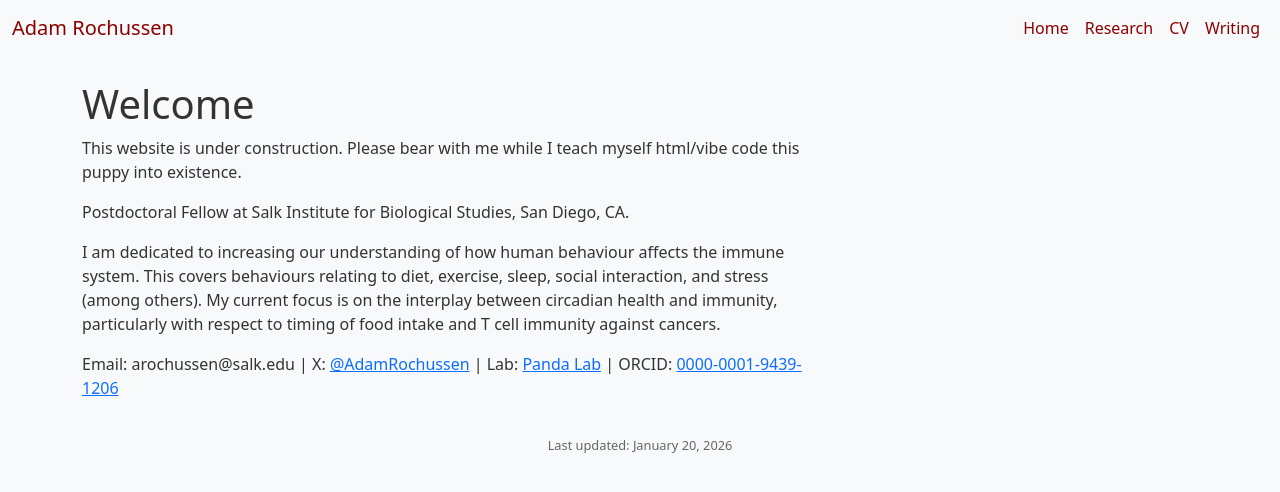
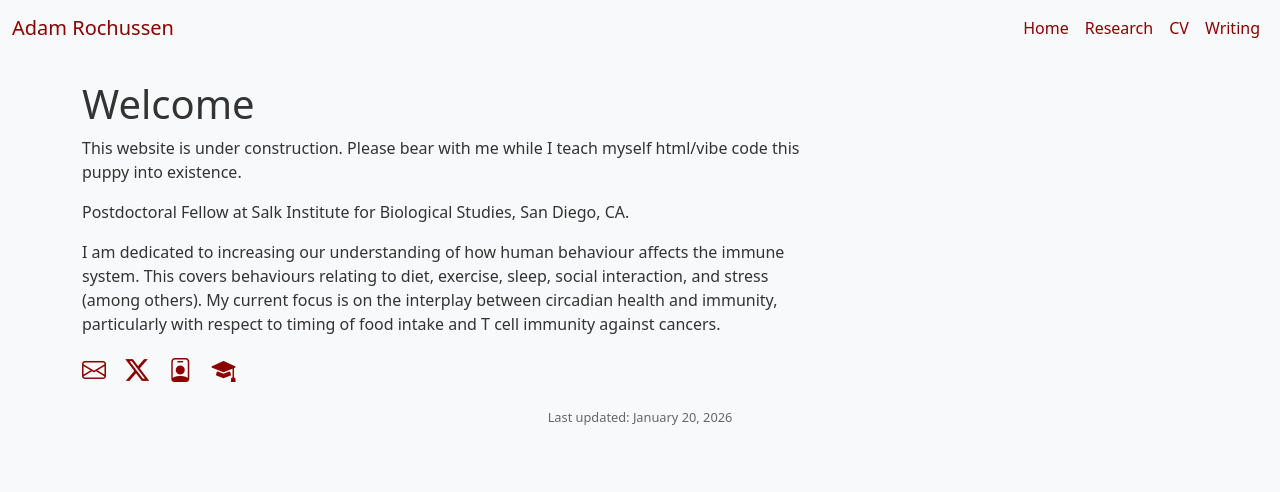
Before and after one commit to AdamRochussen/website, a plain HTML site: page index.html in a window 1280 px wide. Drawn offline with nearby package versions, Linux system fonts and the light colour scheme.

Commit message:
Update index.html

```diff
--- a/index.html
+++ b/index.html
@@ -5,11 +5,14 @@
     <meta name="viewport" content="width=device-width, initial-scale=1">
     <title>Adam Rochussen - Home</title>
     <link href="https://cdn.jsdelivr.net/npm/bootstrap@5.3.3/dist/css/bootstrap.min.css" rel="stylesheet" integrity="sha384-QWTKZyjpPEjISv5WaRU9OFeRpok6YctnYmDr5pNlyT2bRjXh0JMhjY6hW+ALEwIH" crossorigin="anonymous">
+    <link rel="stylesheet" href="https://cdn.jsdelivr.net/npm/bootstrap-icons@1.11.3/font/bootstrap-icons.min.css"> <!-- Bootstrap Icons CDN -->
     <style>
         body { background-color: #f8f9fa; color: #333; }
         .navbar-brand, .nav-link { color: #8b0000 !important; }
         h2 { color: #8b0000; border-bottom: 2px solid #d4a017; padding-bottom: 5px; }
         footer { text-align: center; margin-top: 20px; font-size: 0.8em; color: #666; }
+        .social-icons a { color: #8b0000; font-size: 1.5em; margin-right: 15px; text-decoration: none; } /* Icon styling */
+        .social-icons a:hover { color: #d4a017; } /* Hover gold effect */
     </style>
 </head>
 <body>
@@ -37,10 +40,17 @@
                 <p>This website is under construction. Please bear with me while I teach myself html/vibe code this puppy into existence.<p>
                 <p>Postdoctoral Fellow at Salk Institute for Biological Studies, San Diego, CA.</p>
                 <p>I am dedicated to increasing our understanding of how human behaviour affects the immune system. This covers behaviours relating to diet, exercise, sleep, social interaction, and stress (among others). My current focus is on the interplay between circadian health and immunity, particularly with respect to timing of food intake and T cell immunity against cancers.</p>
-                <p>Email: arochussen@salk.edu | X: <a href="https://x.com/AdamRochussen" target="_blank" rel="noopener">@AdamRochussen</a> | Lab: <a href="https://panda.salk.edu/" target="_blank" rel="noopener">Panda Lab</a> | ORCID: <a href="https://orcid.org/0000-0001-9439-1206" target="_blank" rel="noopener">0000-0001-9439-1206</a></p>
+
+                <!-- Clickable icons section -->
+                <div class="social-icons mt-3">
+                    <a href="mailto:arochussen@salk.edu" title="Email"><i class="bi bi-envelope"></i></a>
+                    <a href="https://x.com/AdamRochussen" target="_blank" rel="noopener" title="X"><i class="bi bi-twitter-x"></i></a>
+                    <a href="https://orcid.org/0000-0001-9439-1206" target="_blank" rel="noopener" title="ORCID"><i class="bi bi-person-badge"></i></a>
+                    <a href="https://scholar.google.com/citations?user=7kjD4AEAAAAJ&hl=en&oi=ao" target="_blank" rel="noopener" title="Google Scholar"><i class="bi bi-mortarboard-fill"></i></a>
+                </div>
             </div>
             <div class="col-md-4">
-                <!-- Add headshot: <img src="adam.jpg" alt="Adam Rochussen" class="img-fluid rounded-circle"> -->
+                <!-- Add headshot if uploaded: <img src="adam.jpg" alt="Adam Rochussen" class="img-fluid rounded-circle"> -->
             </div>
         </div>
     </div>
```
